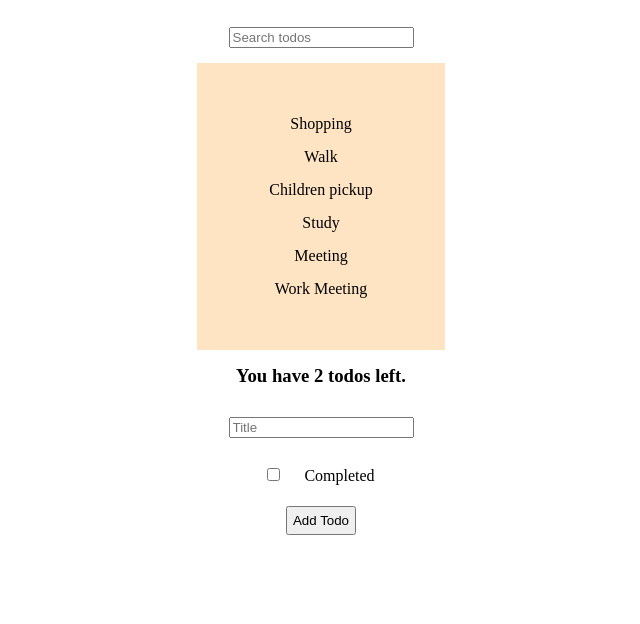
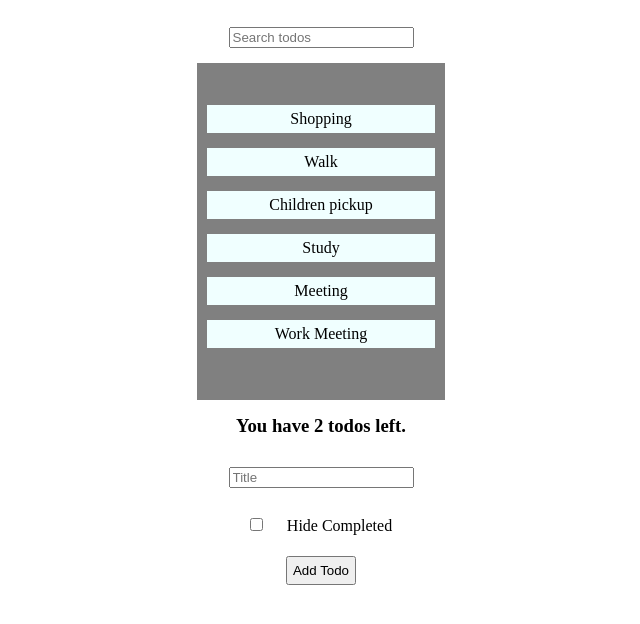
Before and after one commit to sergiohgp/Udemy_JavaScript_Course, a plain HTML site: page todo-app/index.html in a window 1280 px wide. Shown: the part 70-694 px from the top of the page, without its empty margins (319-959 px from the left). Drawn offline with Linux system fonts and the light colour scheme.

Commit message:
Hide Completed

```diff
--- a/todo-app/index.html
+++ b/todo-app/index.html
@@ -19,10 +19,15 @@
             margin: 10px;;
         }
         #todos {
-            background-color: bisque;
+            background-color: grey;
             margin: 0px 40%;
             padding-top: 3%;
             padding-bottom: 3%;
+        }
+        #todos div {
+            margin-top: 5px;
+            background-color: azure;
+            padding: 5px;
         }
     </style>
 </head>
@@ -38,8 +43,8 @@
     <form action="" id="todo-form">
         <input type="text" name="todoTitle" id="todoTitle" placeholder="Title">
         <br>
-        <input type="checkbox" name="todoCompleted" id="todoCompleted" >
-        <label for="todoCompleted">Completed</label>
+        <input type="checkbox" name="hideCompleted" id="hideCompleted" >
+        <label for="hideCompleted">Hide Completed</label>
         <br>
         <button id="todo-form-button">Add Todo</button>
 
--- a/todo-app/todo-app.js
+++ b/todo-app/todo-app.js
@@ -25,7 +25,8 @@ const todos = [
 }]
 
 const filters = {
-    searchText: ''
+    searchText: '',
+    hideCompleted: false
 }
 
 
@@ -47,8 +48,14 @@ const filters = {
 
 const renderTodos = function (todos, filters) {
     const filteredTodos = todos.filter(function (todo) {
-        return todo.text.toLowerCase().includes(filters.searchText.toLowerCase())
+        const searchTextMatch = todo.text.toLowerCase().includes(filters.searchText.toLowerCase())
+        const hideCompletedMatch = !filters.hideCompleted || !todo.completed
+        return searchTextMatch && hideCompletedMatch
     })
+
+    // filteredTodos = filteredTodos.filter(function (todo) {
+    //     return !filters.hideCompleted || !todo.completed
+    // })
 
     const incompleteTodos = filteredTodos.filter(function (todo) {
         return !todo.completed
@@ -62,9 +69,17 @@ const renderTodos = function (todos, filters) {
     document.querySelector('#incomplete-todos').appendChild(todoHeader)
 
     filteredTodos.forEach(function (todo) {
-        const todoEl = document.createElement('p')
-        todoEl.textContent = todo.text
-        document.querySelector('#todos').appendChild(todoEl)
+        // if (filters.hideCompleted){
+        //     if (!todo.completed) {
+                // const todoEl = document.createElement('div')
+                // todoEl.textContent = todo.text
+                // document.querySelector('#todos').appendChild(todoEl)
+            // }
+        // } else {
+            const todoEl = document.createElement('div')
+            todoEl.textContent = todo.text
+            document.querySelector('#todos').appendChild(todoEl)
+        // }
     })
 }
 
@@ -77,17 +92,6 @@ const getTodo = function (todos) {
         return !todo.completed
     })
 }
-// let counter = 0
-// todos.forEach(function (todo) {
-//     if (!todo.completed) {
-//         counter++
-//     }
-
-// })
-
-
-
-
 
 // Listen to new todo creation
 // document.querySelector('#add-todo').addEventListener('click', function (event) {
@@ -122,3 +126,9 @@ todos.forEach(function (todo) {
     addTodo.textContent = todo.text
     // document.querySelector('body').appendChild(addTodo)
 })
+
+document.querySelector('#hideCompleted').addEventListener('change', function (e) {
+        filters.hideCompleted = e.target.checked
+        renderTodos(todos, filters)
+    console.log(e.target.checked)
+})
```
Also changed, not shown: notes-app/index.html (+5 -2 lines), notes-app/notes-app.js (+9 -5 lines).
